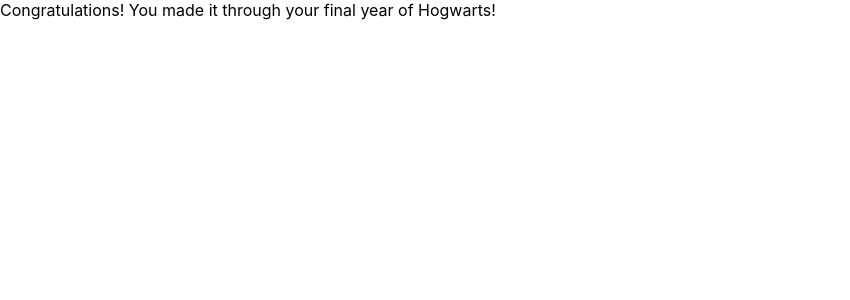
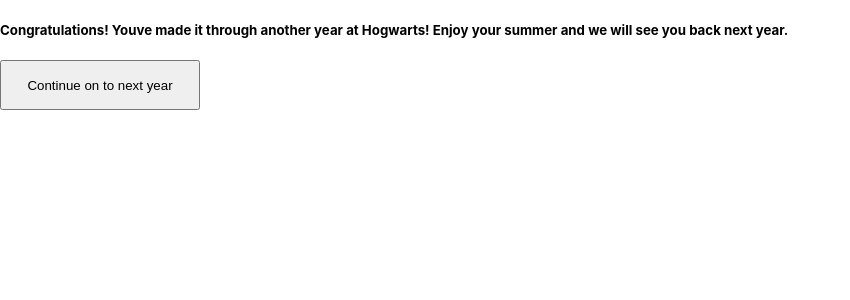
Before and after one commit to kayajepson/hogwarts-but-make-it-react, a React (Create React App) app: page /congrats in a window 1280 px wide. Shown: the top 300 px of the page, without its empty margins (0-850 px from the left). Built offline with nearby package versions, Linux system fonts and the light colour scheme.

Commit message:
complete most of games most basic functionality. Year 4 maze is still needed

```diff
--- a/src/App.js
+++ b/src/App.js
@@ -13,7 +13,7 @@
   constructor(props) {
     super(props);
     this.state = {
-      currentYear: 7,
+      currentYear: 1,
       house: null,
       spellsPassed: 0,
     };
@@ -50,7 +50,7 @@
             <Route  path='/commonroom' render={()=><CommonRoom house={this.state.house}/>} />
             <Route  path='/class' render={()=><SpellsClass onPassingSpellsClass={this.handlePassingSpellsClass}/>} />
             <Route path='/puzzle' render={()=><Puzzle currentYear={this.state.currentYear}/>} />
-            <Route path='/congrats' render={()=><Congrats onChangingToNewYear={this.handleChangingToNewYear} currentYear={this.state.currentYear}/>} />
+            <Route path='/congrats' render={()=><Congrats onChangingToNewYear={this.handleChangingToNewYear} currentYear={this.state.currentYear} spellsPassed={this.state.spellsPassed}/> }/>
           </Switch>
       </div>
     );
--- a/src/components/Congrats.jsx
+++ b/src/components/Congrats.jsx
@@ -5,14 +5,16 @@
 function Welcome(props){
   return (
     <div id="welcome">
-       {(props.currentYear <= 6) ? <div><h5>Congratulations! Youve made it through another year at Hogwarts! Enjoy your summer and we will see you back next year.</h5> <Link to='/'><button onClick={props.onChangingToNewYear}>Continue on to next year</button></Link></div> : <div id="passFail">Congratulations! You made it through your final year of Hogwarts!</div>}
+       {(props.currentYear <= 6) ? <div><h5>Congratulations! Youve made it through another year at Hogwarts! Enjoy your summer and we will see you back next year.</h5> <Link to='/'><button onClick={props.onChangingToNewYear}>Continue on to next year</button></Link></div> : <div id="passFail">Congratulations! You made it through your final year of Hogwarts! You passed {props.spellsPassed} exams out of 7</div>}
 
     </div>
   );
 }
 
 Welcome.propTypes = {
-    currentYear: PropTypes.number
+    currentYear: PropTypes.number,
+    onChangingToNewYear: PropTypes.func,
+    spellsPassed: PropTypes.number
 };
 
 export default Welcome;
```
